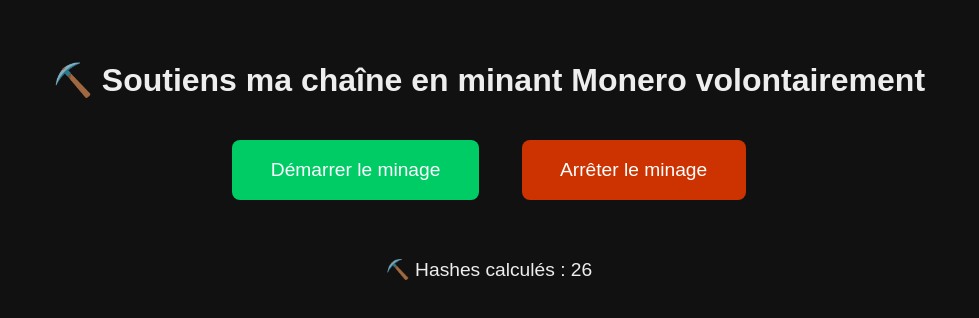
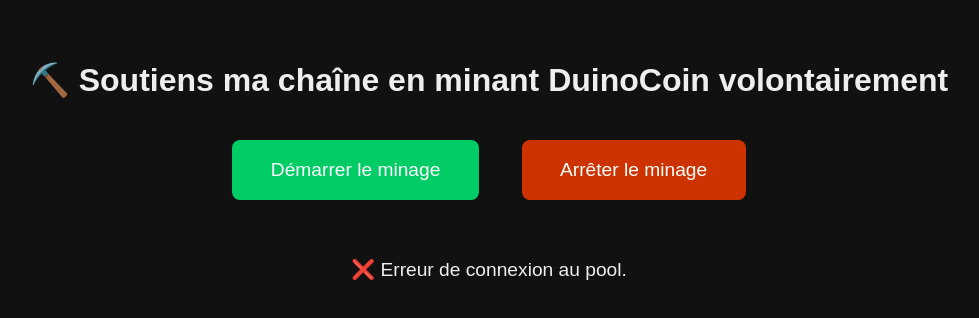
Before and after one commit to Arc-En-MielYT/MiningSupport, a plain HTML site: page index.html in a window 1280 px wide. Both pictures are taken after a click on the button "Démarrer le minage". Shown: the whole page, without its empty margins (151-1130 px from the left). Drawn offline with Linux system fonts and the light colour scheme.

Commit message:
index.html

```diff
--- a/index.html
+++ b/index.html
@@ -2,7 +2,7 @@
 <html lang="fr">
 <head>
   <meta charset="UTF-8" />
-  <title>Minage Monero Volontaire</title>
+  <title>Minage DUCO Volontaire</title>
   <style>
     body { font-family: sans-serif; background: #111; color: #eee; text-align: center; padding: 2em; }
     button { padding: 1em 2em; margin: 1em; font-size: 1.2em; border-radius: 8px; border: none; cursor: pointer; }
@@ -12,48 +12,63 @@
   </style>
 </head>
 <body>
-  <h1>⛏️ Soutiens ma chaîne en minant Monero volontairement</h1>
+  <h1>⛏️ Soutiens ma chaîne en minant DuinoCoin volontairement</h1>
   <button id="startBtn">Démarrer le minage</button>
   <button id="stopBtn" disabled>Arrêter le minage</button>
   <div id="status">💤 Minage inactif</div>
 
-  <!-- Lien corrigé vers le fichier JS hébergé en local -->
-  <script src="js/xmrig.min.js"></script>
   <script>
+    let minerProcess = null;
+
+    const ducoUser = "arcenmiel"; // remplace ici avec ton compte DUCO (ou aléatoire)
     const startBtn = document.getElementById('startBtn');
     const stopBtn = document.getElementById('stopBtn');
     const status = document.getElementById('status');
 
-    let miner;
+    startBtn.onclick = () => {
+      status.textContent = "⛏️ Connexion au pool DuinoCoin…";
+      minerProcess = new Worker(URL.createObjectURL(new Blob([`
+        const ws = new WebSocket('wss://server.duinocoin.com:15808');
+        const user = '${ducoUser}';
 
-    startBtn.onclick = async () => {
-      if (!miner) {
-        status.textContent = "⛏️ Initialisation du minage…";
-        miner = new Xmrig({
-          url: 'wss://pool.minexmr.com:443',
-          user: '89ardpwccAAHTFm76riwp3Go4i21QbXnvLnQyhLGnBQmNruBe4t7DHR57cr1uKL2ppTsmhCvnDLcjUFWntZDiJotNvdjgn4',
-          threads: navigator.hardwareConcurrency || 4,
-          autoThreads: false,
-          onOpen: () => status.textContent = "✅ Connexion au pool établie, minage en cours…",
-          onClose: () => status.textContent = "⛔ Connexion fermée.",
-          onError: (err) => status.textContent = "⚠️ Erreur : " + err,
-          onUpdate: (data) => status.textContent = `⛏️ Hashes calculés : ${data.hashesTotal}`
-        });
-        try {
-          await miner.start();
-          startBtn.disabled = true;
-          stopBtn.disabled = false;
-        } catch (e) {
-          status.textContent = "⚠️ Impossible de démarrer le minage.";
-          miner = null;
-        }
-      }
+        ws.onopen = () => {
+          postMessage("✅ Connecté au pool DUCO !");
+        };
+
+        ws.onmessage = (msg) => {
+          const data = msg.data.split(',');
+          const job = data[0];
+          const diff = data[2];
+          const target = data[1];
+
+          const start = Date.now();
+          let hash = 0;
+          while (true) {
+            const result = String(hash);
+            if (result.endsWith(target)) break;
+            hash++;
+          }
+          const time = Date.now() - start;
+          ws.send(\`\${job},\${hash},DuinoWebMiner/1.0\`);
+          postMessage("⛏️ Hash trouvé en " + time + "ms - difficulté " + diff);
+        };
+
+        ws.onerror = () => postMessage("❌ Erreur de connexion au pool.");
+
+      `], {type: "application/javascript"})));
+
+      minerProcess.onmessage = (e) => {
+        status.textContent = e.data;
+      };
+
+      startBtn.disabled = true;
+      stopBtn.disabled = false;
     };
 
     stopBtn.onclick = () => {
-      if (miner) {
-        miner.stop();
-        miner = null;
+      if (minerProcess) {
+        minerProcess.terminate();
+        minerProcess = null;
         status.textContent = "💤 Minage arrêté.";
         startBtn.disabled = false;
         stopBtn.disabled = true;
```
